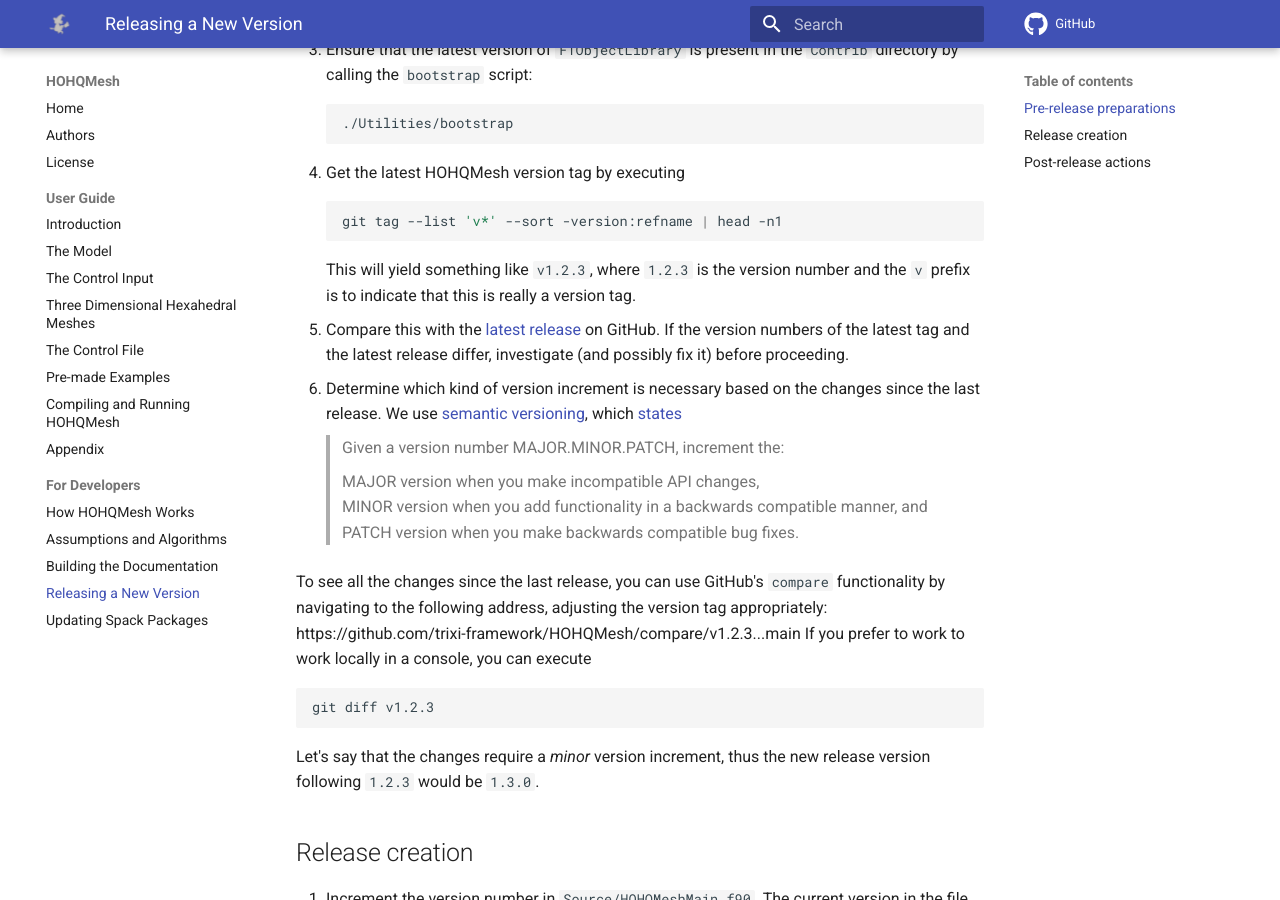
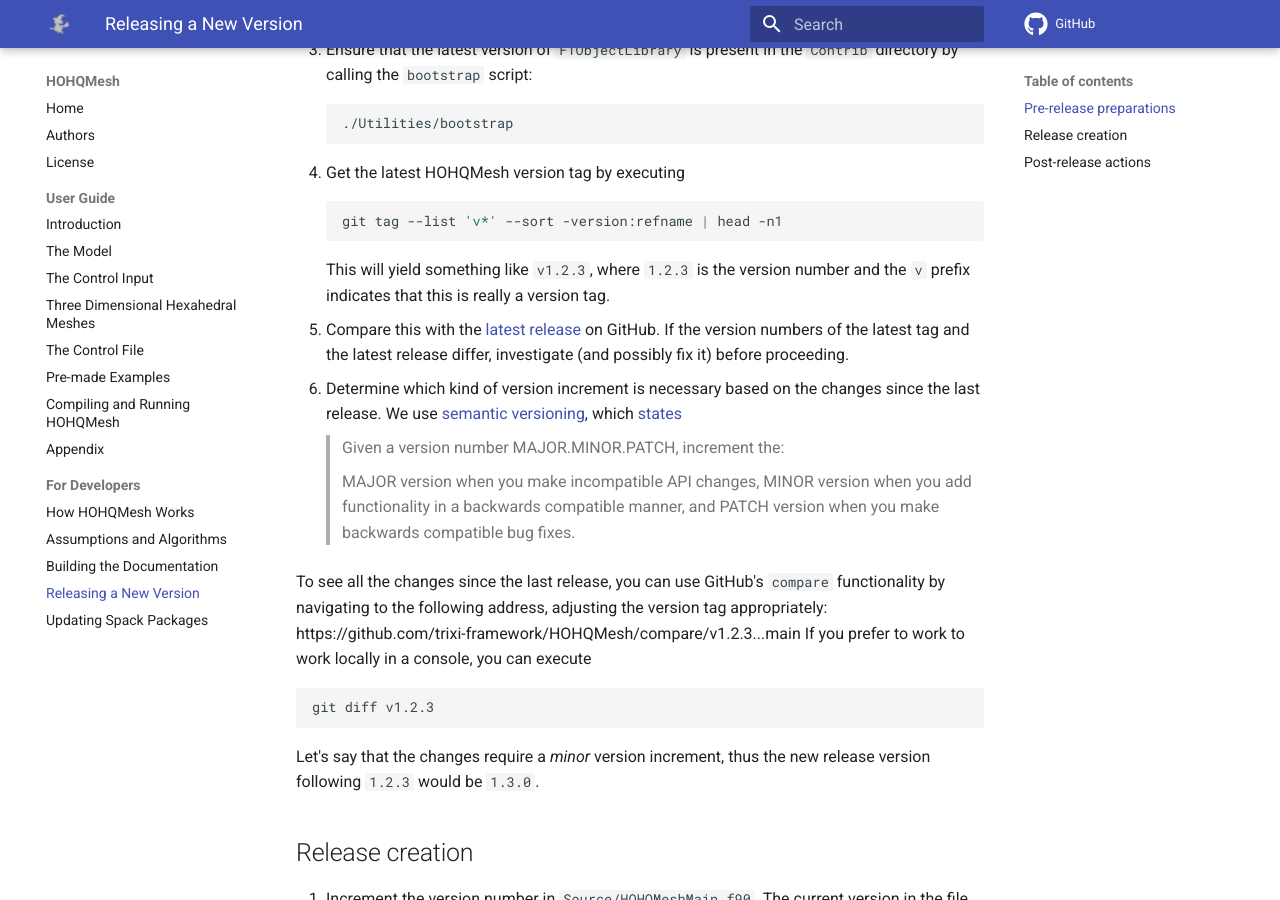
Before and after one commit to trixi-framework/HOHQMesh, an MkDocs documentation site: the page built from Documentation/docs/releasing-a-new-version.md, in a window 1280 px wide and 900 px high, scrolled down 624 px. Built offline with MkDocs 1.6.1 and Material for MkDocs 9.7.7, drawn with Linux system fonts in a browser that asks for light colours; comment, search, counter and statistics services are not loaded; some of the changed text lies outside the part shown.

Commit message:
typo fixes in the releasing a new version instructions

````diff
--- a/Documentation/docs/releasing-a-new-version.md
+++ b/Documentation/docs/releasing-a-new-version.md
@@ -29,7 +29,7 @@
    git tag --list 'v*' --sort -version:refname | head -n1
    ```
    This will yield something like `v1.2.3`, where `1.2.3` is the version number
-   and the `v` prefix is to indicate that this is really a version tag.
+   and the `v` prefix indicates that this is really a version tag.
 5. Compare this with the
    [latest release](https://github.com/trixi-framework/HOHQMesh/releases/latest)
    on GitHub. If the version numbers of the latest tag and the latest release
````
Also changed, not shown: other parts of Documentation/docs/releasing-a-new-version.md (+1 -1 lines).
